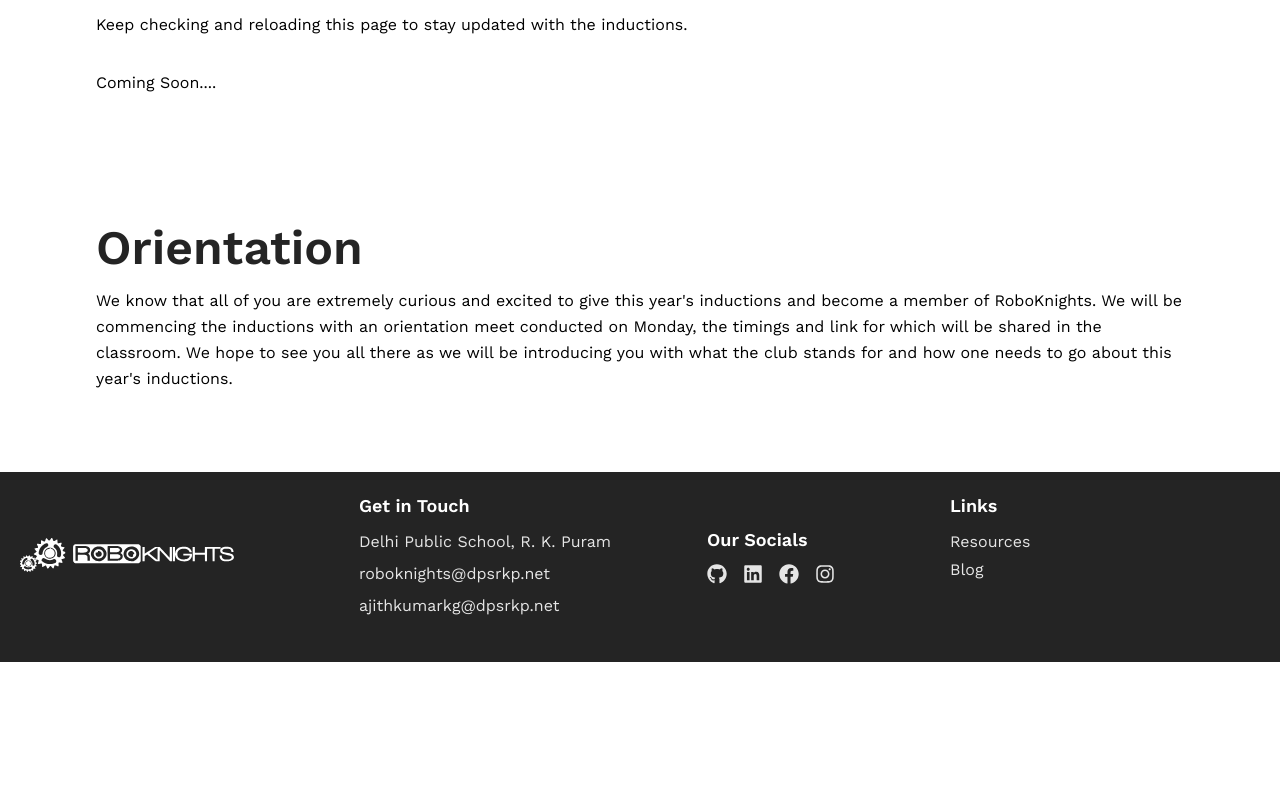
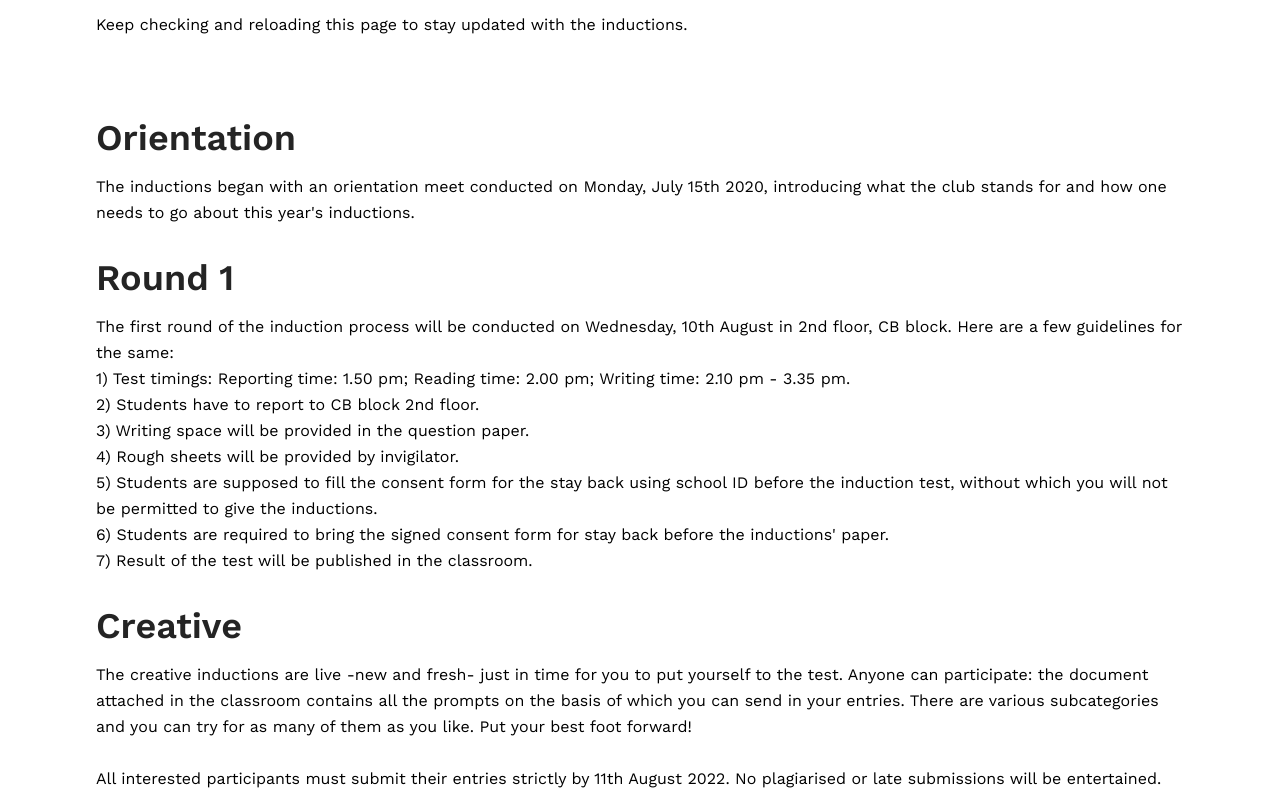
Before and after one commit to RoboKnights-Clan/RoboKnights-Clan.github.io, a Next.js app: page /inductions in a window 1280 px wide. Shown: the part 832-1622 px from the top of the page. Before the commit the page ends 1494 px from the top, so only its background shows below. Built offline with nearby package versions, Linux system fonts and the light colour scheme.

Commit message:
update inductions page

```diff
--- a/pages/inductions.tsx
+++ b/pages/inductions.tsx
@@ -57,21 +57,35 @@ const InductionsPage: NextPage = () => {
           Keep checking and reloading this page to stay updated with the
           inductions.
         </p>
-        <p className="mb-8 leading-relaxed dark:text-gray-c8">
-          Coming Soon....
-        </p>
       </div>
-      <div className="container mx-auto lg:px-24 px-5 py-12">
-        <h1 className="sm:text-5xl text-3xl mb-4 font-bold text-dark font-sanssm dark:text-white">
+      <div className="container mx-auto lg:px-24 px-5 pb-12">
+        <h1 className="sm:text-4xl text-2xl mb-4 font-bold text-dark font-sanssm dark:text-white">
           Orientation
         </h1>
         <p className="mb-8 leading-relaxed dark:text-gray-c8">
-        We know that all of you are extremely curious and excited to give this year's inductions and become a member of RoboKnights.
-We will be commencing the inductions with an orientation meet conducted on Monday,
-the timings and link for which will be shared in the classroom.
-We hope to see you all there as we will be introducing you with what the club stands for and how one needs to
-go about this year's inductions.
+          The inductions began with an orientation meet conducted on Monday, July 15th 2020, introducing what the club stands for and how one needs to go about this year's inductions.
+        </p>
 
+        <h1 className="sm:text-4xl text-2xl mb-4 font-bold text-dark font-sanssm dark:text-white">
+          Round 1
+        </h1>
+        <p className="mb-8 leading-relaxed dark:text-gray-c8">
+        The first round of the induction process will be conducted on Wednesday, 10th August in 2nd floor, CB block. Here are a few guidelines for the same: <br/>
+1) Test timings: Reporting time: 1.50 pm; Reading time: 2.00 pm; Writing time: 2.10 pm - 3.35 pm.  <br/>
+2) Students have to report to CB block 2nd floor. <br/>
+3) Writing space will be provided in the question paper.  <br/>
+4) Rough sheets will be provided by invigilator. <br/>
+5) Students are supposed to fill the consent form for the stay back using school ID before the induction test, without which you will not be permitted to give the inductions.  <br/>
+6) Students are required to bring the signed consent form for stay back before the inductions' paper.  <br/>
+7) Result of the test will be published in the classroom. <br/>
+        </p>
+
+        <h1 className="sm:text-4xl text-2xl mb-4 font-bold text-dark font-sanssm dark:text-white">
+          Creative
+        </h1>
+        <p className="mb-8 leading-relaxed dark:text-gray-c8">
+        The creative inductions are live -new and fresh- just in time for you to put yourself to the test. Anyone can participate: the document attached in the classroom contains all the prompts on the basis of which you can send in your entries. There are various subcategories and you can try for as many of them as you like. Put your best foot forward!
+        <br/><br/> All interested participants must submit their entries strictly by 11th August 2022. No plagiarised or late submissions will be entertained.
         </p>
       </div>
     </Layout>
```
